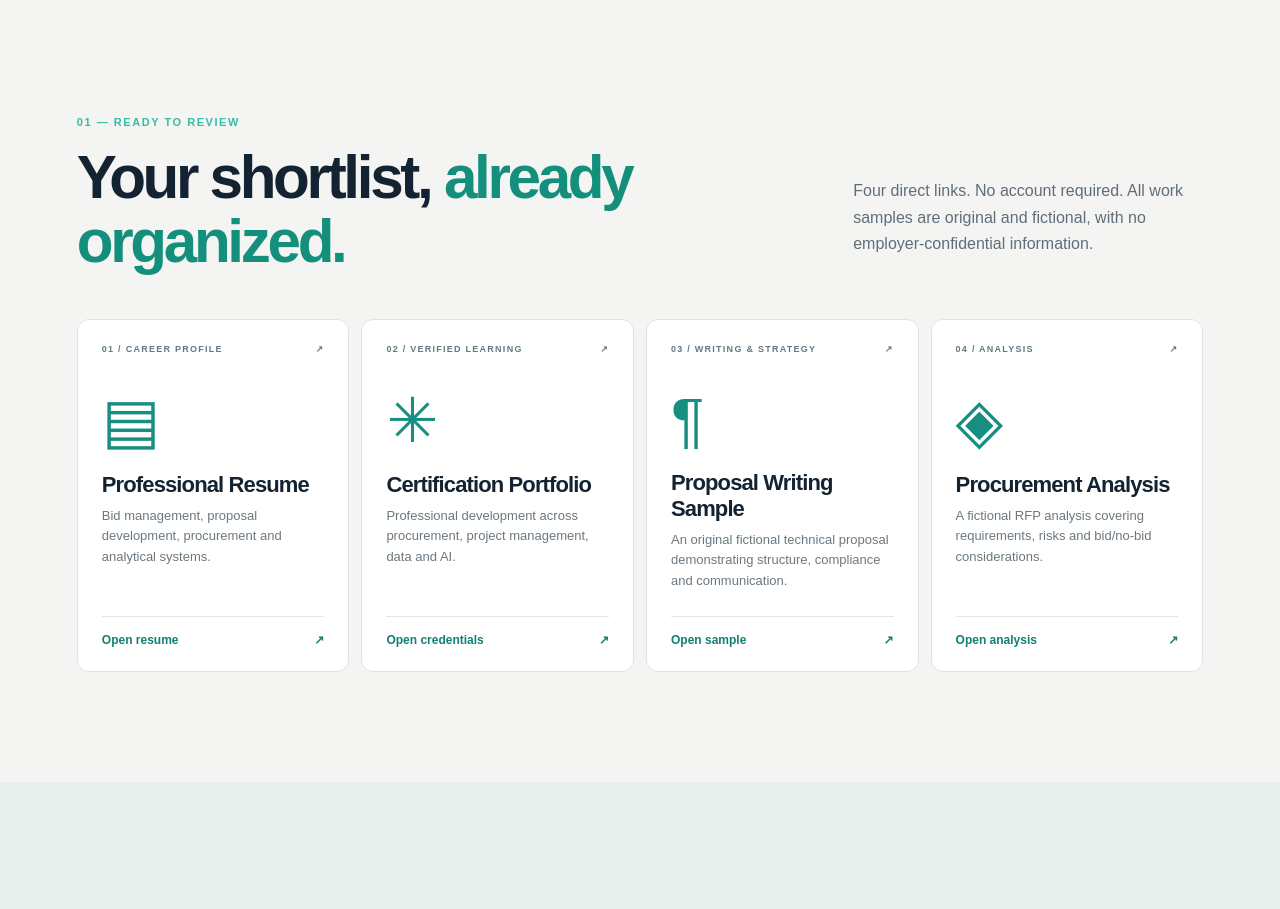
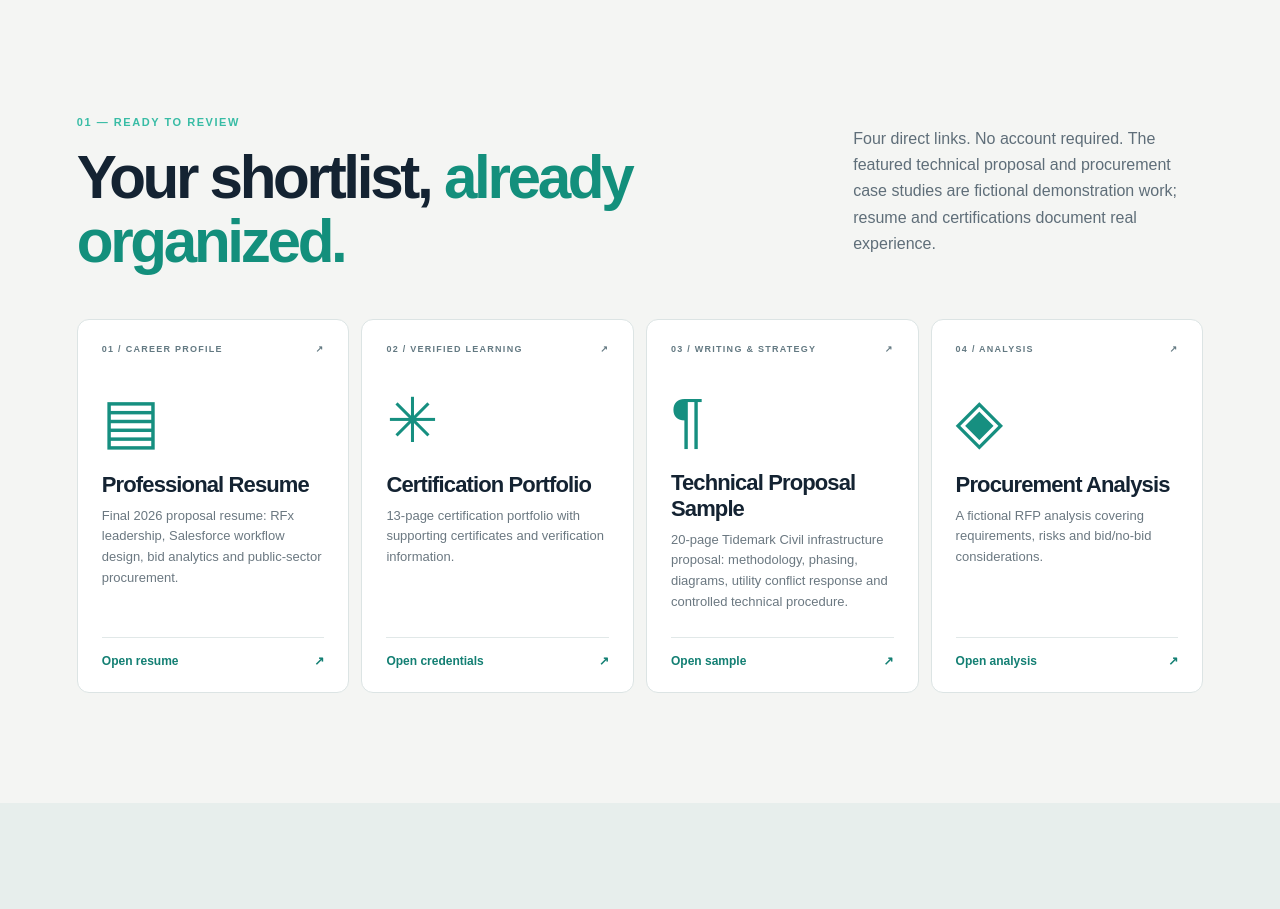
Before and after one commit to michaelngo5x/michael-ngo-portfolio, a Next.js app: page /recruiter in a window 1280 px wide. Shown: the part 1020-1929 px from the top of the page. Built offline with nearby package versions, Linux system fonts and the light colour scheme.

Commit message:
Feature final Tidemark Civil technical proposal and 2026 recruiter documents

```diff
--- a/app/recruiter/page.tsx
+++ b/app/recruiter/page.tsx
@@ -7,9 +7,9 @@ export const metadata: Metadata = {
 };
 
 const documents = [
-  { number: "01", type: "CAREER PROFILE", title: "Professional Resume", detail: "Bid management, proposal development, procurement and analytical systems.", href: "/downloads/Michael-Ngo-Resume-2026.pdf", action: "Open resume", download: true },
-  { number: "02", type: "VERIFIED LEARNING", title: "Certification Portfolio", detail: "Professional development across procurement, project management, data and AI.", href: "/downloads/Michael-Ngo-Certification-Portfolio-2026.pdf", action: "Open credentials", download: true },
-  { number: "03", type: "WRITING & STRATEGY", title: "Proposal Writing Sample", detail: "An original fictional technical proposal demonstrating structure, compliance and communication.", href: "/downloads/Northstar-Facility-Partners-Fictional-Proposal-QTA-26-117.docx", action: "Open sample", download: true },
+  { number: "01", type: "CAREER PROFILE", title: "Professional Resume", detail: "Final 2026 proposal resume: RFx leadership, Salesforce workflow design, bid analytics and public-sector procurement.", href: "/downloads/Michael-Ngo-Resume-2026.pdf", action: "Open resume", download: true },
+  { number: "02", type: "VERIFIED LEARNING", title: "Certification Portfolio", detail: "13-page certification portfolio with supporting certificates and verification information.", href: "/downloads/Michael-Ngo-Certification-Portfolio-2026.pdf", action: "Open credentials", download: true },
+  { number: "03", type: "WRITING & STRATEGY", title: "Technical Proposal Sample", detail: "20-page Tidemark Civil infrastructure proposal: methodology, phasing, diagrams, utility conflict response and controlled technical procedure.", href: "/downloads/Michael-Ngo-Technical-Proposal-Sample-2026.pdf", action: "Open sample", download: true },
   { number: "04", type: "ANALYSIS", title: "Procurement Analysis", detail: "A fictional RFP analysis covering requirements, risks and bid/no-bid considerations.", href: "/downloads/Michael-Ngo-RFP-Procurement-Analysis-Portfolio-Sample.docx", action: "Open analysis", download: true },
 ];
 
@@ -41,7 +41,7 @@ export default function RecruiterPage() {
       </div>
     </section>
     <section className="recruiter-library" id="documents">
-      <div className="recruiter-section-head"><div><p className="recruiter-kicker">01 — READY TO REVIEW</p><h2>Your shortlist, <em>already organized.</em></h2></div><p>Four direct links. No account required. All work samples are original and fictional, with no employer-confidential information.</p></div>
+      <div className="recruiter-section-head"><div><p className="recruiter-kicker">01 — READY TO REVIEW</p><h2>Your shortlist, <em>already organized.</em></h2></div><p>Four direct links. No account required. The featured technical proposal and procurement case studies are fictional demonstration work; resume and certifications document real experience.</p></div>
       <div className="recruiter-doc-grid">{documents.map(doc=><article className="recruiter-doc" key={doc.number}>
         <div className="recruiter-doc-top"><span>{doc.number} / {doc.type}</span><span aria-hidden="true">↗</span></div>
         <div className="recruiter-doc-symbol" aria-hidden="true">{doc.number==="01"?"▤":doc.number==="02"?"✳":doc.number==="03"?"¶":"◈"}</div>
```
